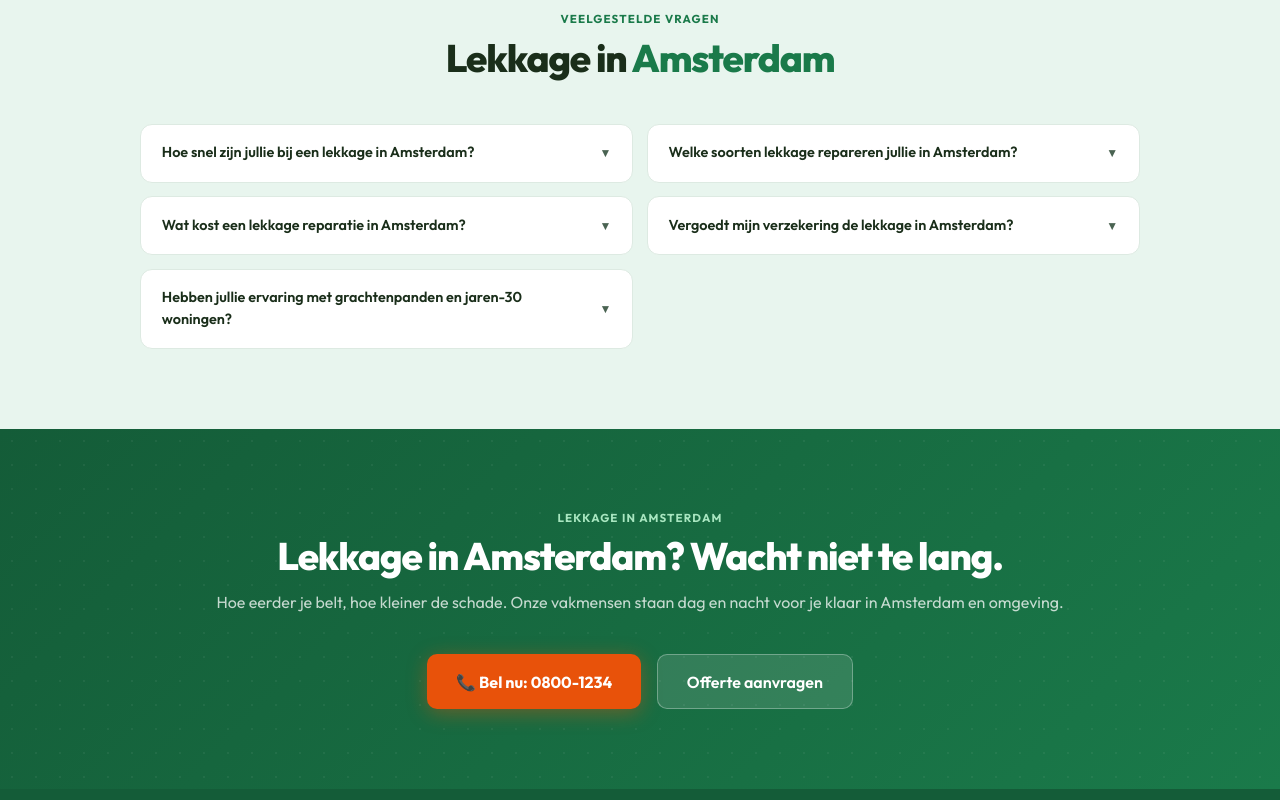
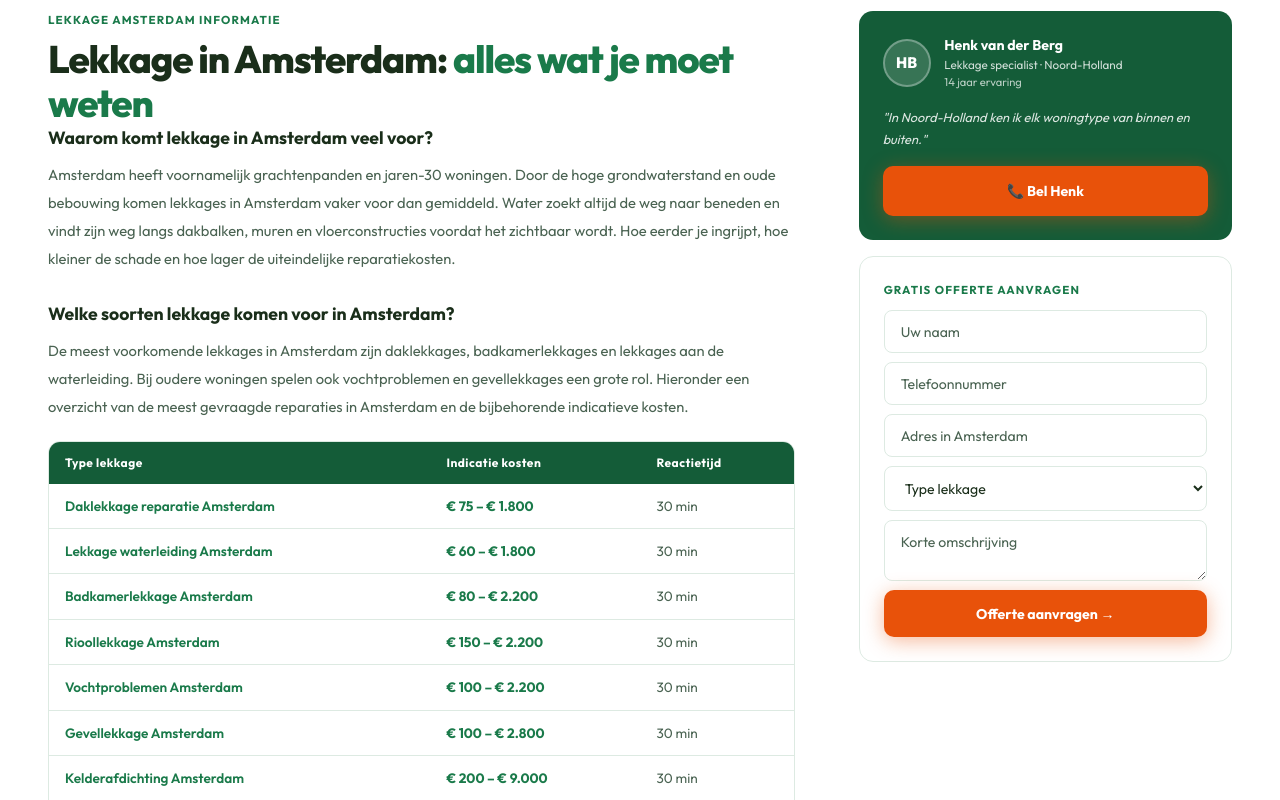
Before and after one commit to SanderKooi/lekkage, a Next.js app: page /stad/amsterdam in a window 1280 px wide. Shown: the part 2900-3700 px from the top of the page. Built offline with nearby package versions, Linux system fonts and the light colour scheme.

Commit message:
Update [stad].jsx

```diff
--- a/pages/stad/[stad].jsx
+++ b/pages/stad/[stad].jsx
@@ -349,6 +349,96 @@ export default function LekkageStadHub({ stad }) {
         </div>
       </section>
 
+      {/* SEO BLOK MET STICKY FORMULIER */}
+      <section className="section section-white">
+        <div className="section-inner">
+          <div className="seo-grid">
+            <div className="seo-block">
+              <div className="eyebrow">Lekkage {stad.naam} informatie</div>
+              <h2>Lekkage in {stad.naam}: <em>alles wat je moet weten</em></h2>
+
+              <h3>Waarom komt lekkage in {stad.naam} veel voor?</h3>
+              <p>{stad.naam} heeft voornamelijk {stad.woningtype}. {stad.fact} Water zoekt altijd de weg naar beneden en vindt zijn weg langs dakbalken, muren en vloerconstructies voordat het zichtbaar wordt. Hoe eerder je ingrijpt, hoe kleiner de schade en hoe lager de uiteindelijke reparatiekosten.</p>
+
+              <h3>Welke soorten lekkage komen voor in {stad.naam}?</h3>
+              <p>De meest voorkomende lekkages in {stad.naam} zijn daklekkages, badkamerlekkages en lekkages aan de waterleiding. Bij oudere woningen spelen ook vochtproblemen en gevellekkages een grote rol. Hieronder een overzicht van de meest gevraagde reparaties in {stad.naam} en de bijbehorende indicatieve kosten.</p>
+
+              <div className="price-table">
+                <table>
+                  <thead><tr><th scope="col">Type lekkage</th><th scope="col">Indicatie kosten</th><th scope="col">Reactietijd</th></tr></thead>
+                  <tbody>
+                    {[
+                      { type: 'Daklekkage reparatie', prijs: '€ 75 – € 1.800', slug: 'lekkage-dak' },
+                      { type: 'Lekkage waterleiding', prijs: '€ 60 – € 1.800', slug: 'lekkage-waterleiding' },
+                      { type: 'Badkamerlekkage', prijs: '€ 80 – € 2.200', slug: 'lekkage-badkamer' },
+                      { type: 'Rioollekkage', prijs: '€ 150 – € 2.200', slug: 'riool-lekkage' },
+                      { type: 'Vochtproblemen', prijs: '€ 100 – € 2.200', slug: 'vochtprobleem' },
+                      { type: 'Gevellekkage', prijs: '€ 100 – € 2.800', slug: 'lekkage-muur' },
+                      { type: 'Kelderafdichting', prijs: '€ 200 – € 9.000', slug: 'kelderafdichting' },
+                    ].map((r, i) => (
+                      <tr key={i}>
+                        <td><a href={`/lekkage/${r.slug}/${stad.slug}`} style={{color:'var(--green)',textDecoration:'none',fontWeight:600}}>{r.type} {stad.naam}</a></td>
+                        <td>{r.prijs}</td>
+                        <td>30 min</td>
+                      </tr>
+                    ))}
+                  </tbody>
+                </table>
+                <p className="table-note">* Prijzen zijn indicatief. Definitieve prijs na gratis inspectie ter plaatse in {stad.naam}.</p>
+              </div>
+
+              <h3>Hoe werkt een lekkage reparatie in {stad.naam}?</h3>
+              <p>Wij werken altijd in vier stappen. Eerst bespreken we telefonisch het probleem. Daarna rijdt de dichtstbijzijnde monteur in {stad.provincie} naar je toe, gemiddeld binnen 30 minuten. Op locatie voeren we een grondige inspectie uit en geven we een transparante offerte. Na akkoord repareren we vakkundig en ruimen we alles netjes op. Op al ons werk geven we garantie.</p>
+
+              <h3>Lekkage in {stad.naam} en je verzekering</h3>
+              <p>Een plotselinge lekkage valt bij de meeste opstalverzekeringen onder de dekking. Schade door achterstallig onderhoud of slijtage wordt doorgaans niet vergoed. Wij zijn erkend door alle grote Nederlandse verzekeraars en stellen een gedetailleerd inspectierapport op dat je direct kunt gebruiken voor je schadeclaim in {stad.naam}.</p>
+            </div>
+
+            <div className="seo-sticky">
+              <div style={{background:'var(--green-dark)',borderRadius:'14px',padding:'1.5rem',marginBottom:'1rem',color:'white'}}>
+                <div style={{display:'flex',alignItems:'center',gap:'0.85rem',marginBottom:'1rem'}}>
+                  <div style={{width:'48px',height:'48px',borderRadius:'50%',background:'rgba(255,255,255,0.15)',color:'white',display:'flex',alignItems:'center',justifyContent:'center',fontSize:'0.95rem',fontWeight:800,flexShrink:0,border:'2px solid rgba(255,255,255,0.3)'}}>
+                    {monteur.foto}
+                  </div>
+                  <div>
+                    <div style={{fontWeight:700,fontSize:'0.88rem'}}>{monteur.naam}</div>
+                    <div style={{fontSize:'0.73rem',opacity:0.8}}>{monteur.functie} · {stad.provincie}</div>
+                    <div style={{fontSize:'0.7rem',opacity:0.7}}>{monteur.ervaring} ervaring</div>
+                  </div>
+                </div>
+                <p style={{fontSize:'0.8rem',opacity:0.85,lineHeight:1.7,marginBottom:'1rem',fontStyle:'italic'}}>"{monteur.quote}"</p>
+                <a href={`tel:${PHONE}`} className="btn-call" style={{width:'100%',justifyContent:'center',background:'var(--orange)',fontSize:'0.88rem'}}>📞 Bel {monteur.naam.split(' ')[0]}</a>
+              </div>
+
+              <div style={{background:'white',border:'1.5px solid var(--border)',borderRadius:'14px',padding:'1.5rem'}}>
+                <div className="eyebrow" style={{marginBottom:'0.75rem'}}>Gratis offerte aanvragen</div>
+                {!submitted ? (
+                  <div style={{display:'flex',flexDirection:'column',gap:'0.6rem'}}>
+                    <input type="text" placeholder="Uw naam" className="form-input" />
+                    <input type="tel" placeholder="Telefoonnummer" className="form-input" />
+                    <input type="text" placeholder={`Adres in ${stad.naam}`} className="form-input" />
+                    <select className="form-input">
+                      <option value="">Type lekkage</option>
+                      {lekkageTypes.map(t => <option key={t.slug} value={t.slug}>{t.naam}</option>)}
+                    </select>
+                    <textarea placeholder="Korte omschrijving" className="form-input" rows={2} style={{resize:'vertical'}} />
+                    <button onClick={() => setSubmitted(true)} className="btn-call" style={{width:'100%',justifyContent:'center',fontSize:'0.88rem'}}>
+                      Offerte aanvragen →
+                    </button>
+                  </div>
+                ) : (
+                  <div style={{textAlign:'center',padding:'1rem 0'}}>
+                    <div style={{fontSize:'2rem',marginBottom:'0.5rem'}}>✅</div>
+                    <p style={{fontWeight:700,color:'var(--green)'}}>Aanvraag ontvangen!</p>
+                    <p style={{fontSize:'0.82rem',color:'var(--muted)'}}>We nemen binnen 15 minuten contact op.</p>
+                  </div>
+                )}
+              </div>
+            </div>
+          </div>
+        </div>
+      </section>
+
       {/* FAQ */}
       <section className="section" style={{background:'var(--green3)'}}>
         <div className="section-inner">
```
